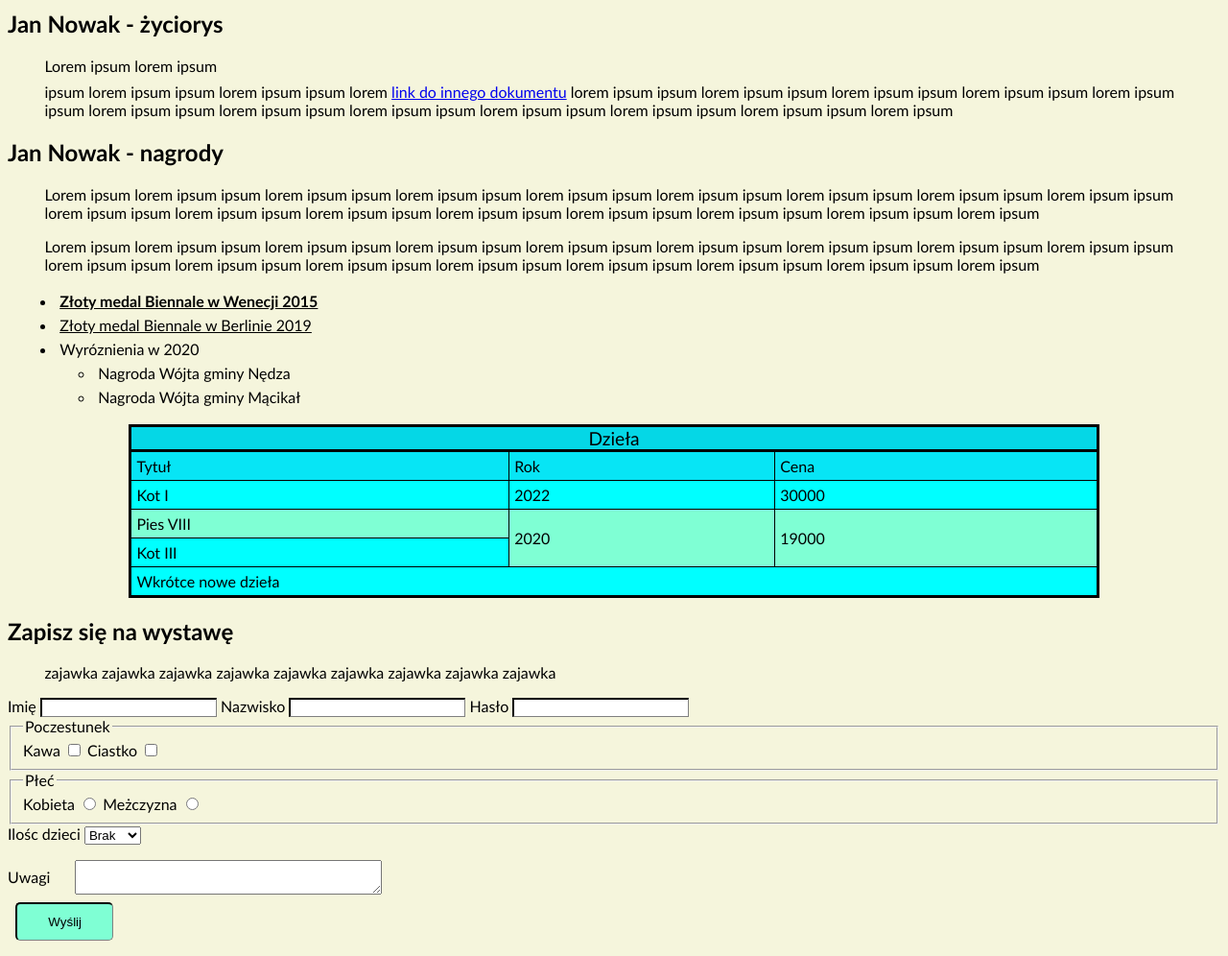
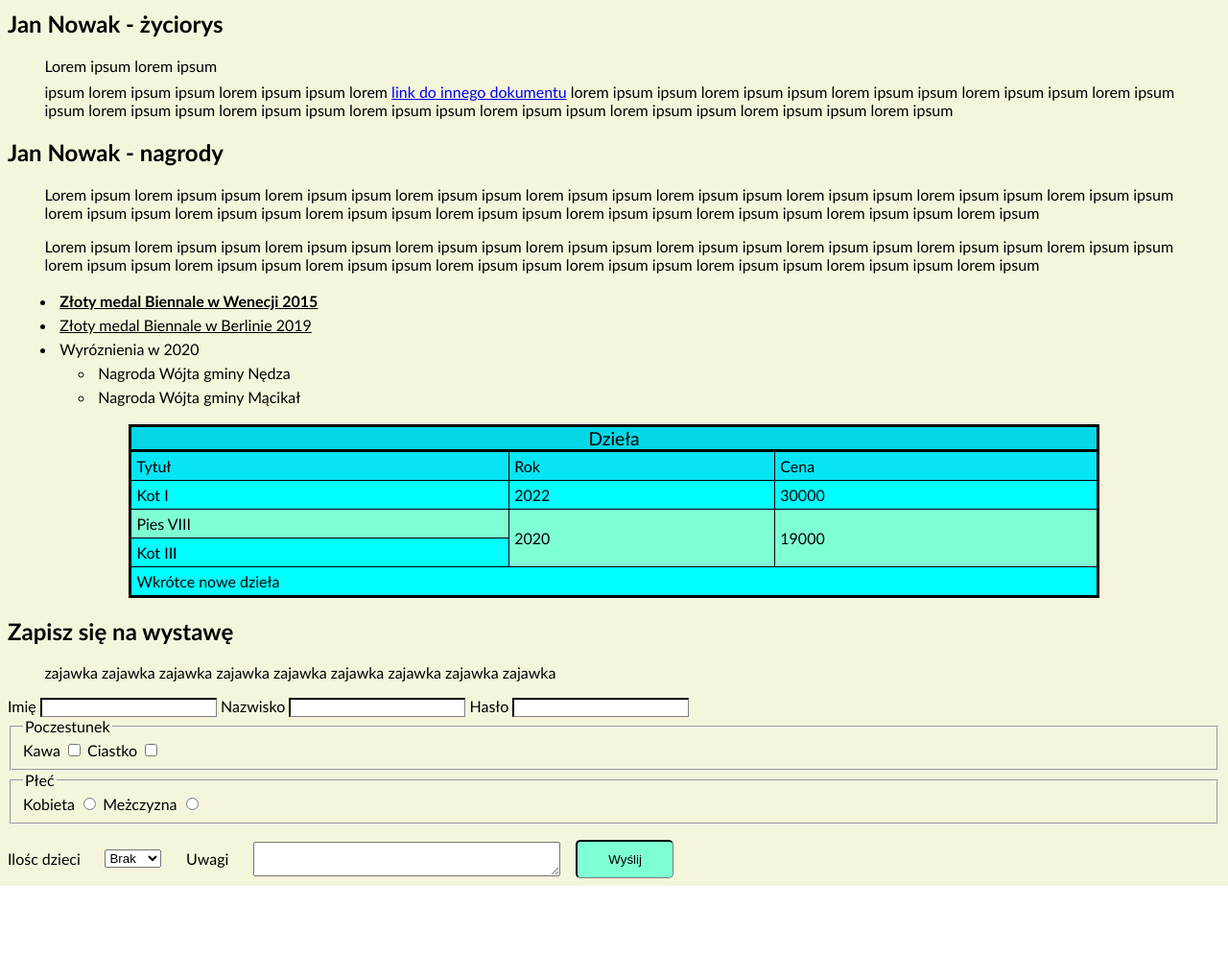
Before and after one commit to TomekKasprzycki/acc-css1, a plain HTML site: page index.html in a window 1280 px wide. Shown: the part 98-1094 px from the top of the page at 96% size. After the commit the page ends 1021 px from the top, so only its background shows below. Drawn offline with Linux system fonts and the light colour scheme.

Commit message:
TomekKasprzyckiExercise1mod

```diff
--- a/index.html
+++ b/index.html
@@ -160,7 +160,7 @@
 
 
 
-
+                <div class="uwagi">
                     <label for="dzieciid">
                         Ilośc dzieci
                     </label>
@@ -171,16 +171,18 @@
                         <option value="3">Trzy</option>
                     </select>
 
-                <div class="uwagi">
+
                     <label for="uwagiid">
                         Uwagi
                     </label>
                     <textarea name="uwagi" id="uwagiid">
 
                     </textarea>
+
+                    <input type="submit" value="Wyślij">
+
                 </div>
 
-                <input type="submit" value="Wyślij">
 
 
             </form>
--- a/style.css
+++ b/style.css
@@ -112,12 +112,19 @@ input:focus{
 }
 
 textarea{
-    margin-left: 2vw;
     width: 25vw;
 }
 
+div > label {
+    margin-right: 2vw;
+}
+
+select + label {
+    margin-left: 2vw;
+}
+
 input[type="submit"] {
-    margin: 1vh;
+    margin-left: 2vh;
     display: block;
     height: 5vh;
     width: 8vw;
```
Lines whose indentation alone changed are shown as unchanged.
